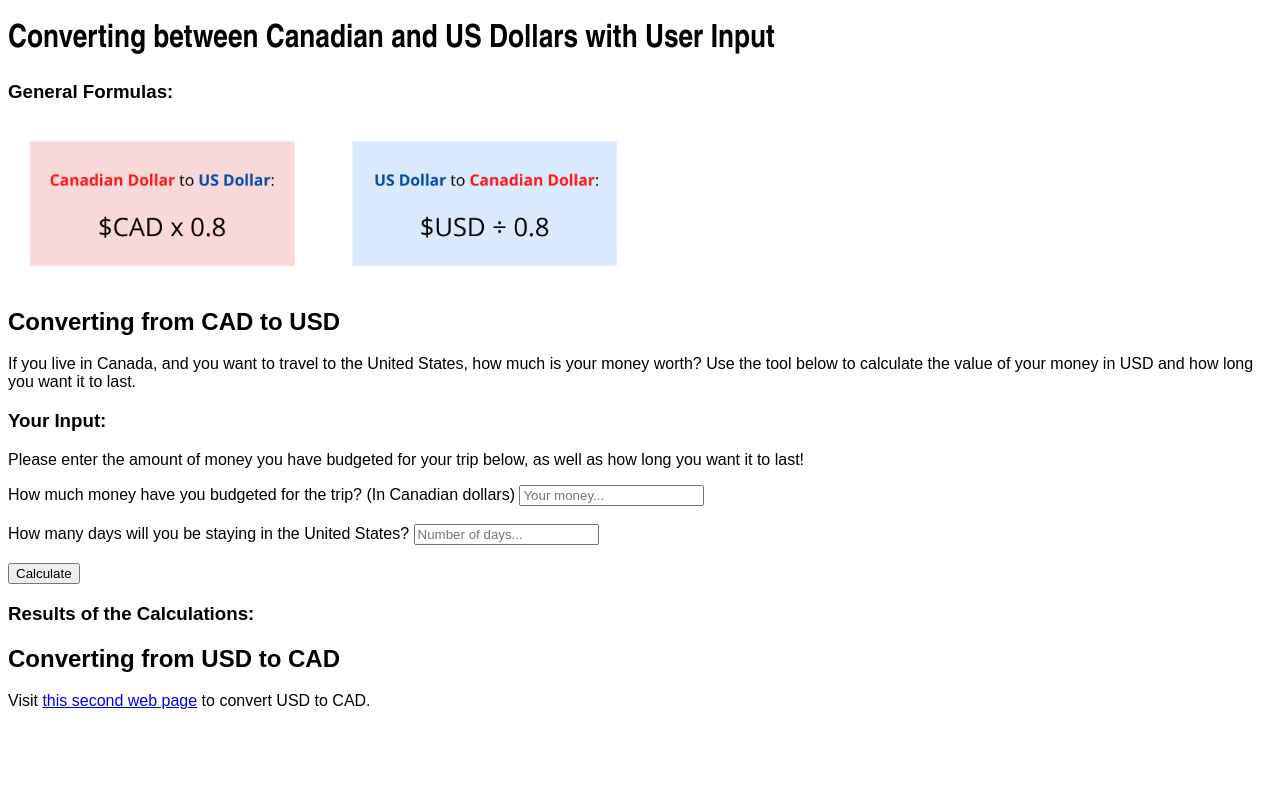
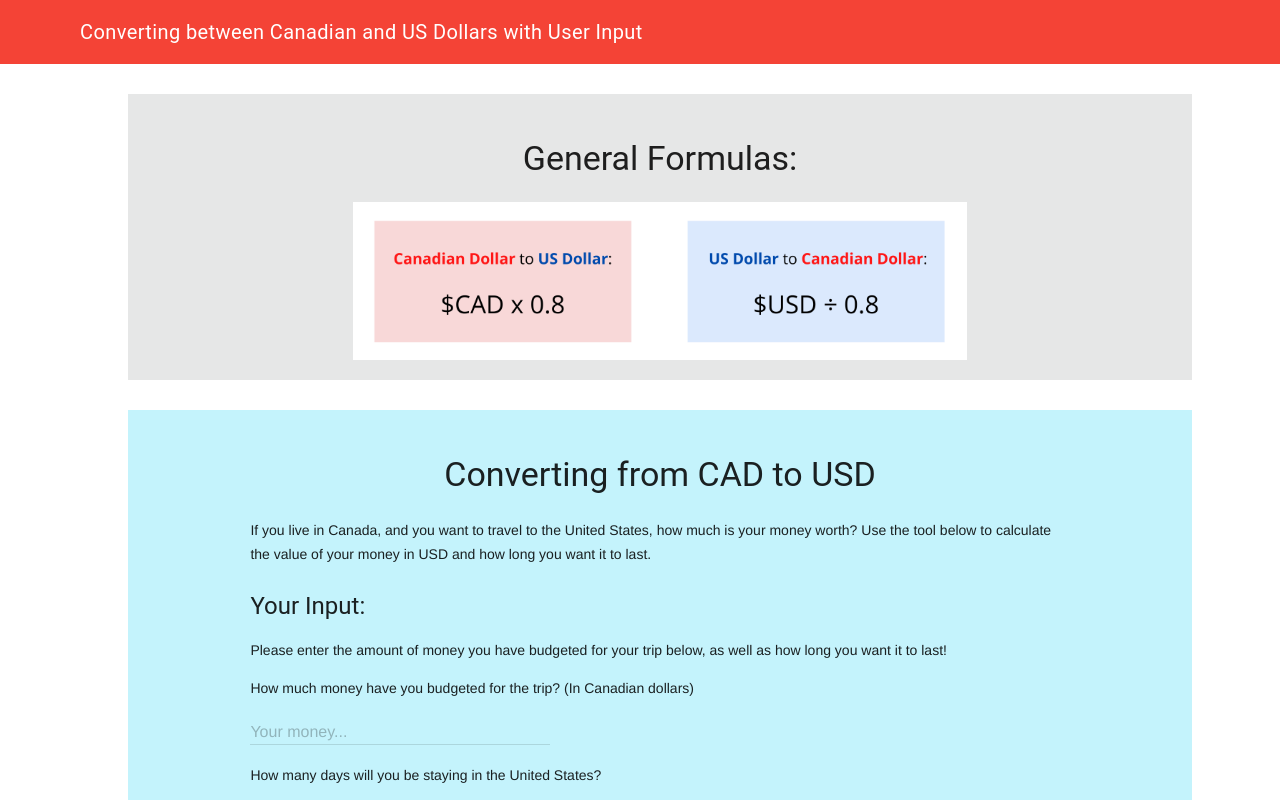
Before and after one commit to ICS2O-Programming-MariaG/Assign-02-HTML-Calculations, a plain HTML site: page index.html in a window 1280 px wide. Drawn offline with nearby package versions, Linux system fonts and the light colour scheme.

Commit message:
Added button and MDL form & styled in css

```diff
--- a/css/style.css
+++ b/css/style.css
@@ -1,11 +1,72 @@
 img {
-  width: 50%;
+  width: 60%;
 }
 
-body {
-  font-family: Arial, Verdana, sans-serif;
+#grey {
+  width: 80%;
+  margin-left: 10%;
+  background-color: #e6e7e7;
+  padding: 20px;
+  margin-top: 30px;
 }
 
-h1 {
-  font-family: "Arial Narrow", Arial, sans-serif;
+#blue {
+  width: 80%;
+  margin-left: 10%;
+  background-color: #c4f3fc;
+  padding: 20px;
+  margin-top: 30px;
 }
+
+#yellow {
+  width: 80%;
+  margin-left: 10%;
+  background-color: #fefac1;
+  padding: 20px;
+  margin-top: 30px;
+}
+
+h3 {
+  text-align: center;
+}
+
+p {
+  margin-left: 10%;
+  margin-right: 10%;
+}
+
+form {
+  margin-left: 10%;
+  margin-right: 10%;
+}
+
+h4 {
+  margin-left: 10%;
+  margin-right: 10%;
+}
+
+#results {
+  margin-left: 10%;
+  margin-right: 10%;
+  font-weight: bold;
+  color: #19609d;
+}
+
+button {
+  width: 30%;
+  background-color: #19609d;
+  color: white;
+  border: none;
+  padding: 10px;
+}
+
+#red {
+  background-color: #fe7874;
+  text-align: center;
+  padding: 20px;
+  width: 80%;
+  margin-left: 10%;
+  margin-top: 30px;
+  color: white;
+  margin-bottom: 30px;
+}
--- a/index.html
+++ b/index.html
@@ -12,32 +12,73 @@
     <link rel="icon" type="image/png" sizes="32x32" href="./favicon/favicon-32x32.png">
     <link rel="icon" type="image/png" sizes="16x16" href="./favicon/favicon-16x16.png">
     <link rel="manifest" href="./favicon/site.webmanifest">
+    <!-- Code for Google's MDL -->
+    <link rel="stylesheet" href="https://fonts.googleapis.com/icon?family=Material+Icons">
+		<link rel="stylesheet" href="https://code.getmdl.io/1.3.0/material.red-light_blue.min.css"/>
     <!-- Link to CSS file -->
     <link rel="stylesheet" href="./css/style.css">
     <title>Maria's Second Assignment - Converting Canadian dollars to USD</title>
   </head>
   <body>
+    <!-- More code for Google's MDL -->
+    <script defer src="https://code.getmdl.io/1.3.0/material.min.js"></script>
+    <!-- Link to Javascript file -->
     <script src="./js/script.js"></script>
-    <h1>Converting between Canadian and US Dollars with User Input</h1>
+    <!-- Website header using MDL -->
+    <div class="mdl-layout mdl-js-layout">
+      <header class="mdl-layout__header mdl-layout__header--scroll">
+        <div class="mdl-layout__header-row">
+          <span class="mdl-layout-title">Converting between Canadian and US Dollars with User Input</span>
+        </div>
+      </header>
+      <!-- Div for style -->
+      <div id="grey">
         <h3>General Formulas:</h3>
-    <img src="./images/formulas.png" alt="Formulas">
-    <h2>Converting from CAD to USD</h2>
+        <center><img src="./images/formulas.png" alt="Formulas"></center>
+      </div>
+      <!-- Another coloured div -->
+      <div id="blue">
+        <h3>Converting from CAD to USD</h3>
         <p>If you live in Canada, and you want to travel to the United States, how much is your money worth? Use the tool below to calculate the value of your money in USD and how long you want it to last.</p>
-    <h3>Your Input:</h3>
+        <h4>Your Input:</h4>
         <p>Please enter the amount of money you have budgeted for your trip below, as well as how long you want it to last!</p>
-    <!-- Form for user input -->
+        <!-- Form in MDL with numeric textfields -->
         <form action="javascript:enterClicked()">
-      <label for="Amount of money in CAD">How much money have you budgeted for the trip? (In Canadian dollars)</label>
-      <input type="number" id="money-cad" placeholder="Your money..."><br><br>
-      <label for="days">How many days will you be staying in the United States?</label>
-      <input type="number" id="days-in-us" placeholder="Number of days..."><br><br>
+          <label for="Amount of money in CAD">How much money have you budgeted for the trip? (In Canadian dollars)</label><br>
+          <!-- First MDL textfield -->
+          <div class="mdl-textfield mdl-js-textfield">
+            <input class="mdl-textfield__input" type="text" pattern="-?[0-9]*(\.[0-9]+)?" id="money-cad">
+            <label class="mdl-textfield__label" for="Amount-money-cad">Your money...</label>
+            <span class="mdl-textfield__error">Input is not a number!</span>
+          </div>
+          <br>
+          <label for="days">How many days will you be staying in the United States?</label><br>
+          <!-- Second MDL textfield -->
+          <div class="mdl-textfield mdl-js-textfield">
+            <input class="mdl-textfield__input" type="text" pattern="-?[0-9]*(\.[0-9]+)?" id="days-in-us">
+            <label class="mdl-textfield__label" for="days">Number of days...</label>
+            <span class="mdl-textfield__error">Input is not a number!</span>
+          </div>
+          <br>
+          <!-- Submit button -->
           <input type="submit" value="Calculate">
         </form>
-    <h3>Results of the Calculations:</h3>
+      </div>
+      <!-- Yellow div for style -->
+      <div id="yellow">
+        <h4>Results of the Calculations:</h4>
         <!-- Div for results -->
         <div id="results">
         </div>
-    <h2>Converting from USD to CAD</h2>
-    <p>Visit <a href="https://assign-02-php-calculations.mariagoemans1.repl.co/">this second web page</a> to convert USD to CAD.</p>
+      </div>
+      <!-- Red div for style -->
+      <div id="red">
+        <h3>Converting from USD to CAD</h3>
+        <p>Click the button below to visit my second web page that will convert from USD to CAD. Alternatively, click <a href="https://assign-02-php-calculations.mariagoemans1.repl.co/">this link</a>.</p>
+        <br>
+        <!-- Setting button to work like a link - line of code copied from https://www.w3docs.com/snippets/html/how-to-create-an-html-button-that-acts-like-a-link.html -->
+        <button onclick="window.location.href='https://assign-02-php-calculations.mariagoemans1.repl.co/';">Click here!</button>
+      </div>
+    </div>
   </body>
 </html>
```
Lines whose indentation alone changed are shown as unchanged.
